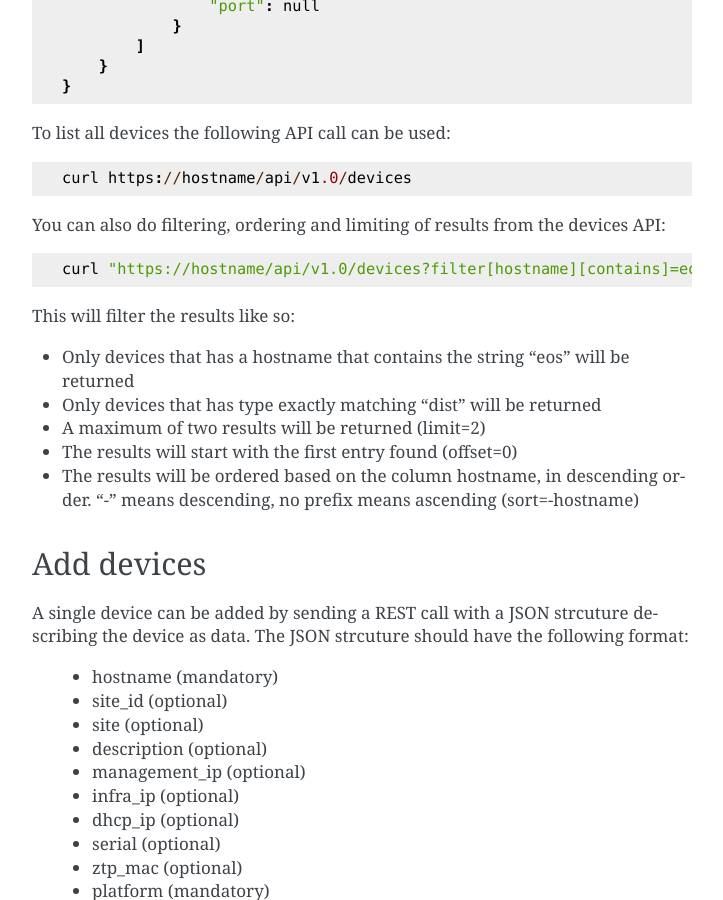
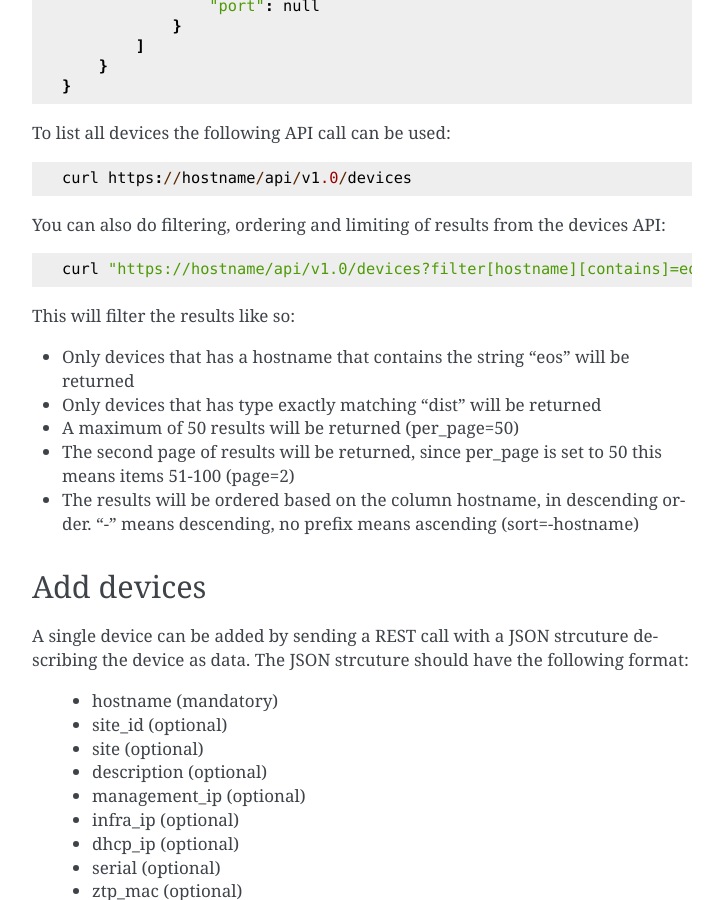
Before and after one commit to SUNET/cnaas-nms, a Sphinx documentation site: the page built from docs/apiref/devices.rst, in a window 1280 px wide and 900 px high, scrolled down 859 px. Shown: the whole window, without its empty margins (388-1111 px from the left). Built offline with Sphinx 7.4.7, drawn with Linux system fonts in a browser that asks for light colours.

Commit message:
Use page= and per_page= that should make it easier for user to do pagination rather than the old limit= and offset= parameters

```diff
--- a/docs/apiref/devices.rst
+++ b/docs/apiref/devices.rst
@@ -57,14 +57,14 @@ You can also do filtering, ordering and limiting of results from the devices API
 
 ::
 
-   curl "https://hostname/api/v1.0/devices?filter[hostname][contains]=eos&filter[device.type]=dist&limit=2&offset=0&sort=-hostname"
+   curl "https://hostname/api/v1.0/devices?filter[hostname][contains]=eos&filter[device.type]=dist&page=2&per_page=50&sort=-hostname"
 
 This will filter the results like so:
 
 * Only devices that has a hostname that contains the string "eos" will be returned
 * Only devices that has type exactly matching "dist" will be returned
-* A maximum of two results will be returned (limit=2)
-* The results will start with the first entry found (offset=0)
+* A maximum of 50 results will be returned (per_page=50)
+* The second page of results will be returned, since per_page is set to 50 this means items 51-100 (page=2)
 * The results will be ordered based on the column hostname, in descending order. "-" means descending, no prefix means ascending (sort=-hostname)
 
 
```
